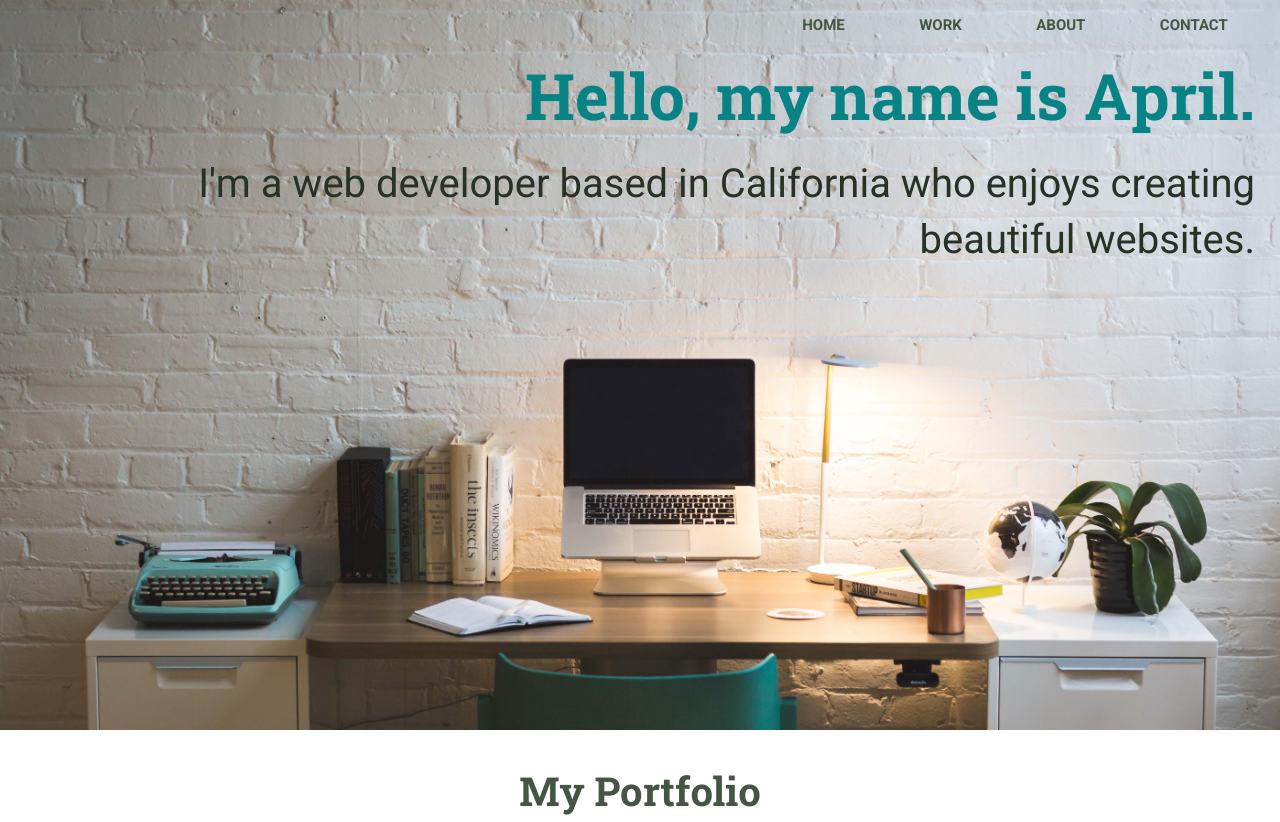
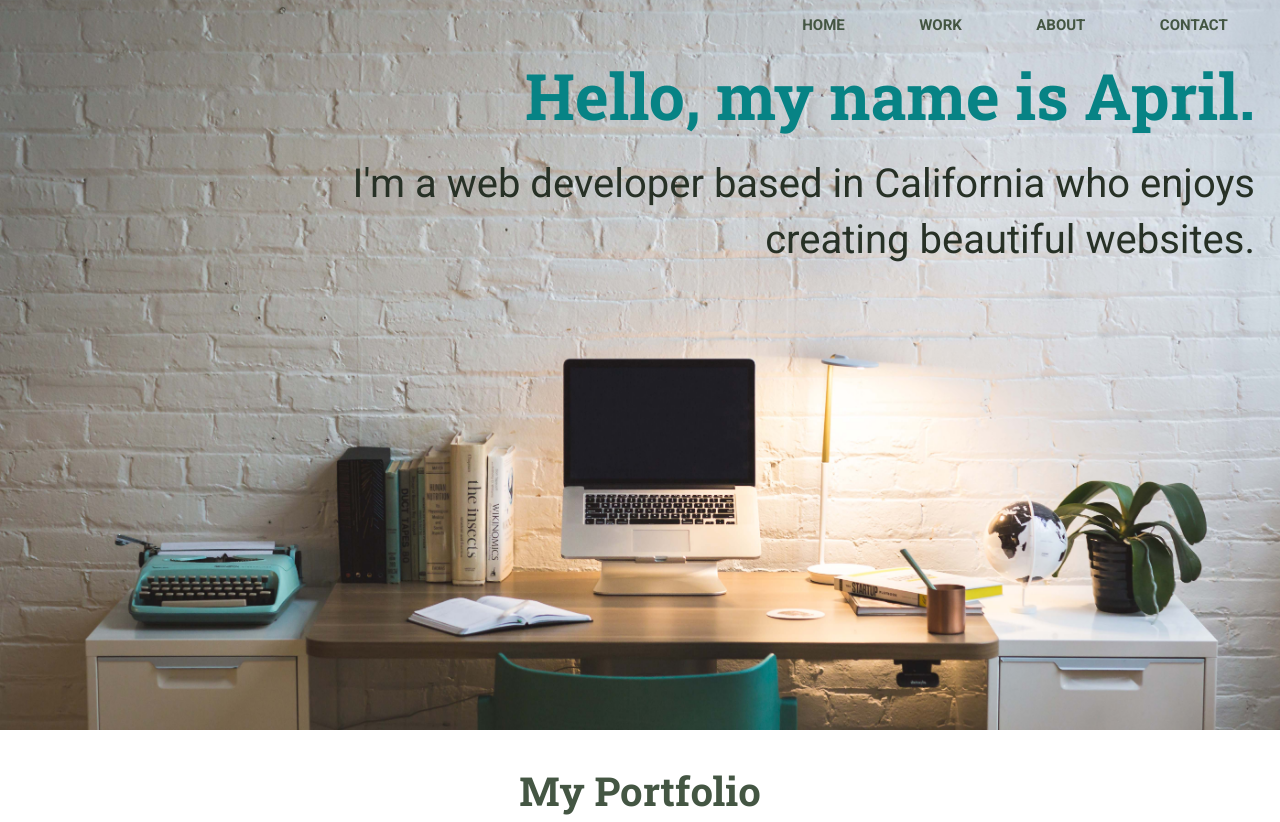
Before and after one commit to abowler2/portfolio, a plain HTML site: page index.html in a window 1280 px wide. Shown: the top 822 px of the page. Drawn offline with nearby package versions, Linux system fonts and the light colour scheme.

Commit message:
style adjustments to homepage

```diff
--- a/css/main.css
+++ b/css/main.css
@@ -200,16 +200,30 @@ header nav ul a {
   margin: 0;
 }
 
-.homepage-header h1 {
+.intro {
+  display: flex;
+  justify-content: flex-end;
+  flex-flow: row wrap;
+  width: 100%;
+}
+
+.intro h1 {
+  display: flex;
+  justify-content: flex-end;
+  flex-basis: 80%
   font-size: 2.3em;
   text-align: right;
   margin: 10px 10px 0 0;
 }
 
-.homepage-header p {
+.intro p {
+  display: flex;
+  justify-content: flex-end;
+  flex-basis: 80%;
   color: #273126;
   font-size: 1.24em;
-  margin-top: 10px;
+  text-align: right;
+  margin: 10px 10px 0 0;
 }
 
 /******* Footer Styles *********/
@@ -466,7 +480,6 @@ footer span {
     .homepage-header p {
       font-size: 2em;
       margin: 15px 10px 0 100px;
-      text-align: right;
     }
 
 
--- a/index.html
+++ b/index.html
@@ -39,8 +39,10 @@
               <li><a href="#contact">Contact</a></li>
           </ul>
         </nav>
-        <h1>Hello, my name is April.</h1>
-        <p>I'm a web developer based in California who enjoys creating beautiful websites.</p>
+        <div class="intro">
+          <h1>Hello, my name is April.</h1>
+          <p>I'm a web developer based in California who enjoys creating beautiful websites.</p>
+      </div>
       </div>
     </header>
 
```
